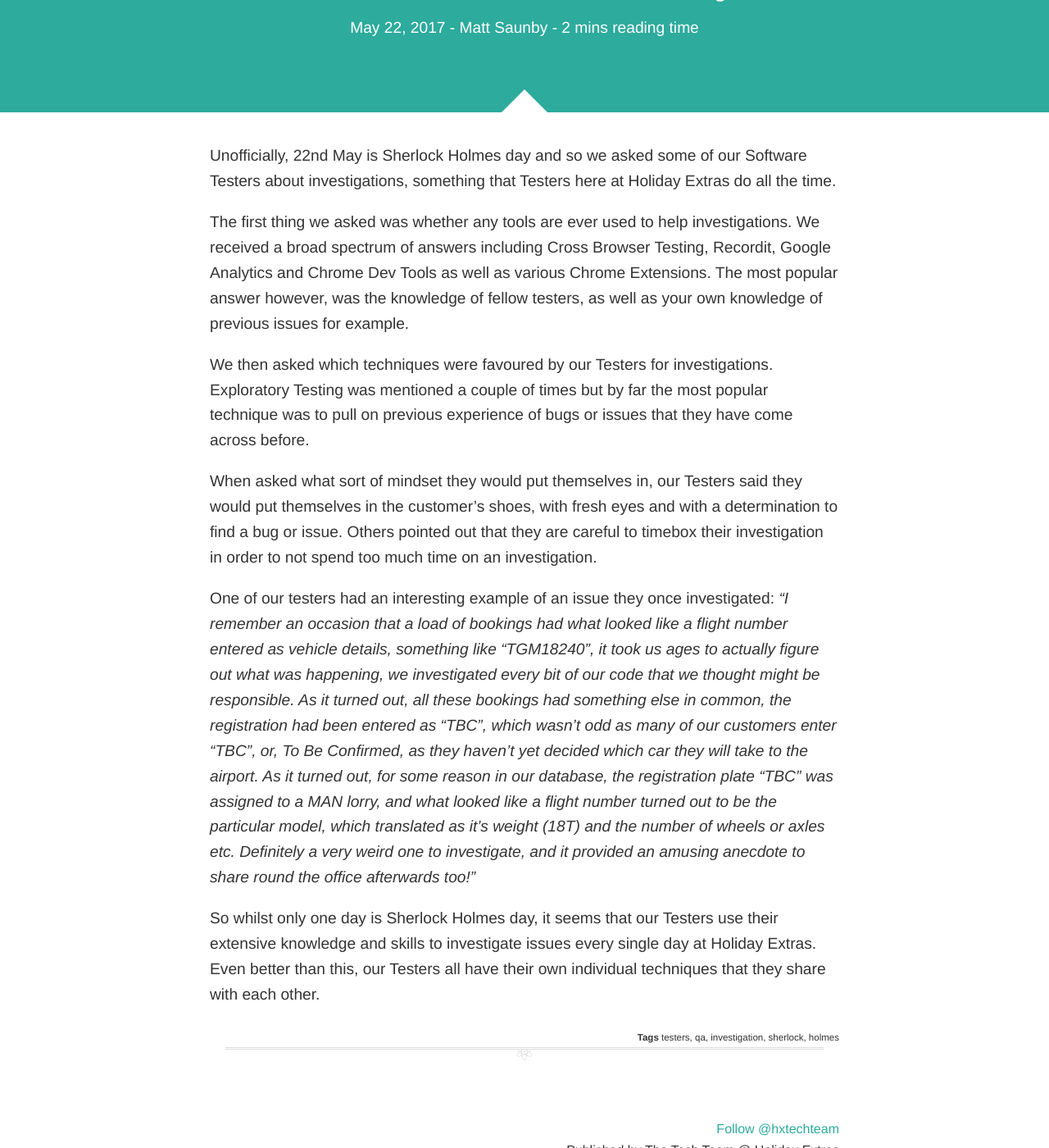
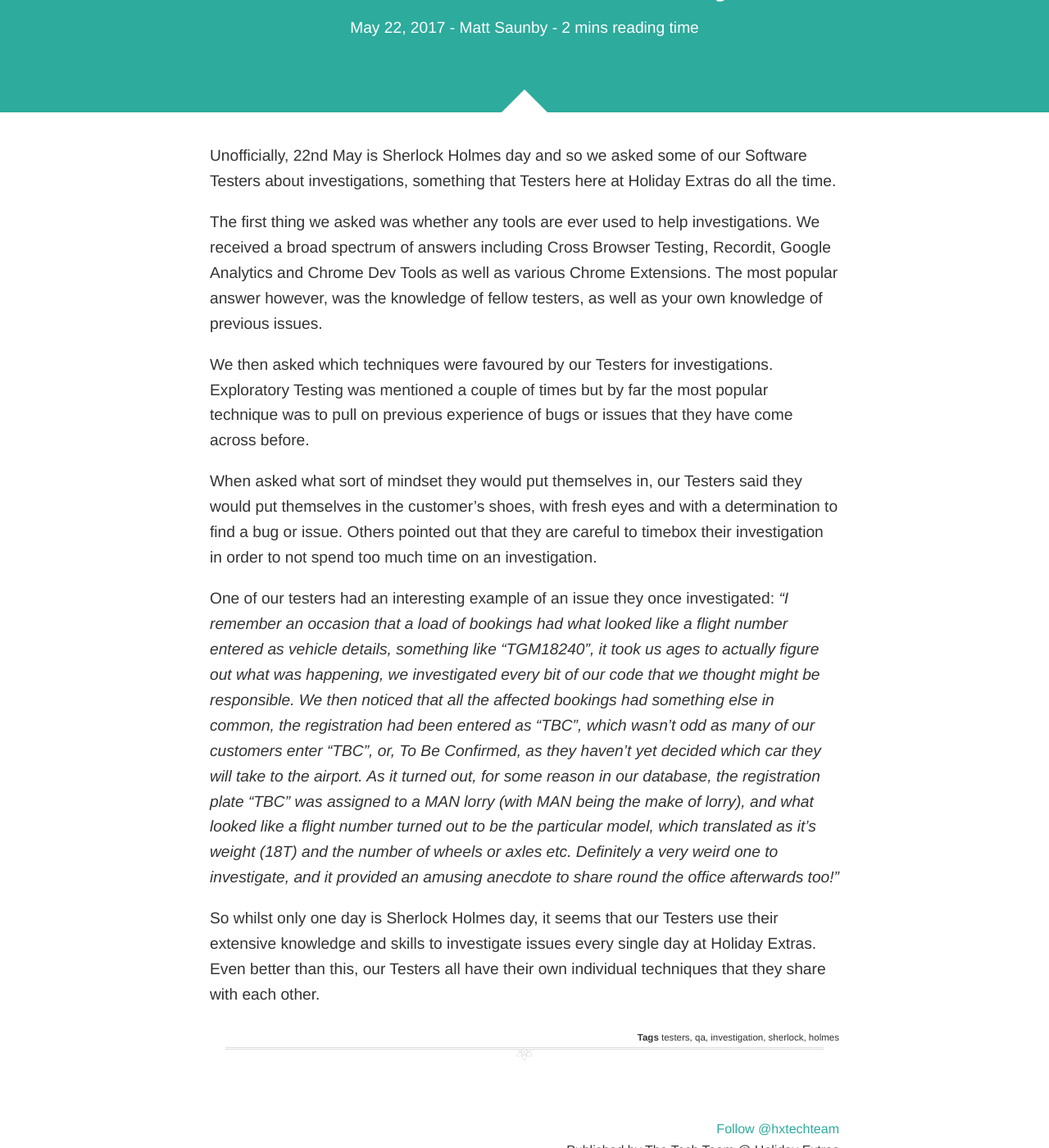
Before and after one commit to holidayextras/holidayextras.github.com, a Jekyll site: the page built from _posts/2017-05-22-Sherlock-Holmes-Day.md, in a window 1280 px wide and 1400 px high, scrolled down 340 px. Shown: the whole window at 82% size. Built offline with Jekyll 4.4.1, drawn with Linux system fonts in a browser that asks for light colours; nearby versions of some CDN libraries; comment, search, counter and statistics services are not loaded.

Commit message:
Addressing comments

```diff
--- a/_posts/2017-05-22-Sherlock-Holmes-Day.md
+++ b/_posts/2017-05-22-Sherlock-Holmes-Day.md
@@ -10,13 +10,13 @@ excerpt: "On the birthday of Sir Arthur Conan Doyle, we pry into the minds of ou
 
 Unofficially, 22nd May is Sherlock Holmes day and so we asked some of our Software Testers about investigations, something that Testers here at Holiday Extras do all the time.
 
-The first thing we asked was whether any tools are ever used to help investigations. We received a broad spectrum of answers including Cross Browser Testing, Recordit, Google Analytics and Chrome Dev Tools as well as various Chrome Extensions. The most popular answer however, was the knowledge of fellow testers, as well as your own knowledge of previous issues for example.
+The first thing we asked was whether any tools are ever used to help investigations. We received a broad spectrum of answers including Cross Browser Testing, Recordit, Google Analytics and Chrome Dev Tools as well as various Chrome Extensions. The most popular answer however, was the knowledge of fellow testers, as well as your own knowledge of previous issues.
 
 We then asked which techniques were favoured by our Testers for investigations. Exploratory Testing was mentioned a couple of times but by far the most popular technique was to pull on previous experience of bugs or issues that they have come across before.
 
 When asked what sort of mindset they would put themselves in, our Testers said they would put themselves in the customer's shoes, with fresh eyes and with a determination to find a bug or issue. Others pointed out that they are careful to timebox their investigation in order to not spend too much time on an investigation.
 
 One of our testers had an interesting example of an issue they once investigated:
-*“I remember an occasion that a load of bookings had what looked like a flight number entered as vehicle details, something like "TGM18240", it took us ages to actually figure out what was happening, we investigated every bit of our code that we thought might be responsible. As it turned out, all these bookings had something else in common, the registration had been entered as "TBC", which wasn't odd as many of our customers enter "TBC", or, To Be Confirmed, as they haven't yet decided which car they will take to the airport. As it turned out, for some reason in our database, the registration plate "TBC" was assigned to a MAN lorry, and what looked like a flight number turned out to be the particular model, which translated as it's weight (18T) and the number of wheels or axles etc. Definitely a very weird one to investigate, and it provided an amusing anecdote to share round the office afterwards too!”*
+*“I remember an occasion that a load of bookings had what looked like a flight number entered as vehicle details, something like "TGM18240", it took us ages to actually figure out what was happening, we investigated every bit of our code that we thought might be responsible. We then noticed that all the affected bookings had something else in common, the registration had been entered as "TBC", which wasn't odd as many of our customers enter "TBC", or, To Be Confirmed, as they haven't yet decided which car they will take to the airport. As it turned out, for some reason in our database, the registration plate "TBC" was assigned to a MAN lorry (with MAN being the make of lorry), and what looked like a flight number turned out to be the particular model, which translated as it's weight (18T) and the number of wheels or axles etc. Definitely a very weird one to investigate, and it provided an amusing anecdote to share round the office afterwards too!”*
 
 So whilst only one day is Sherlock Holmes day, it seems that our Testers use their extensive knowledge and skills to investigate issues every single day at Holiday Extras. Even better than this, our Testers all have their own individual techniques that they share with each other.
```
